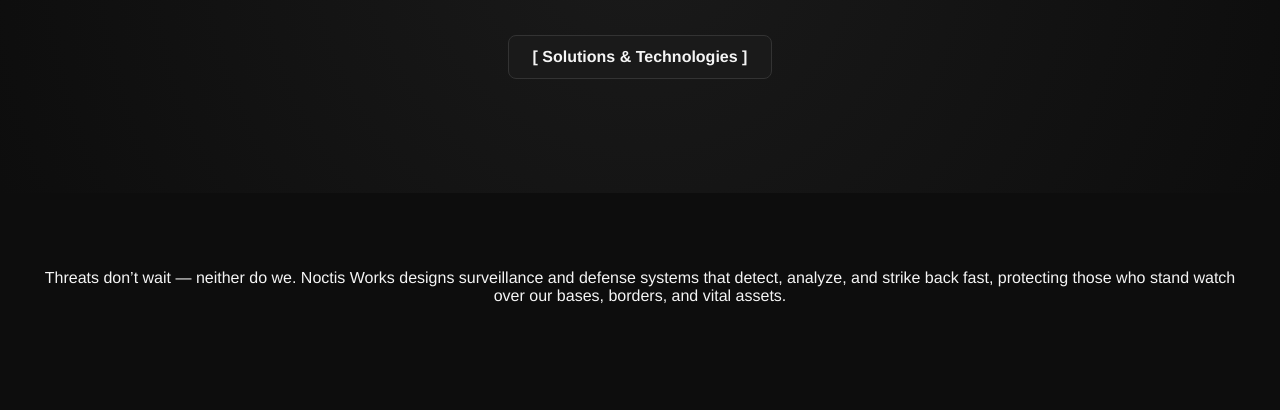
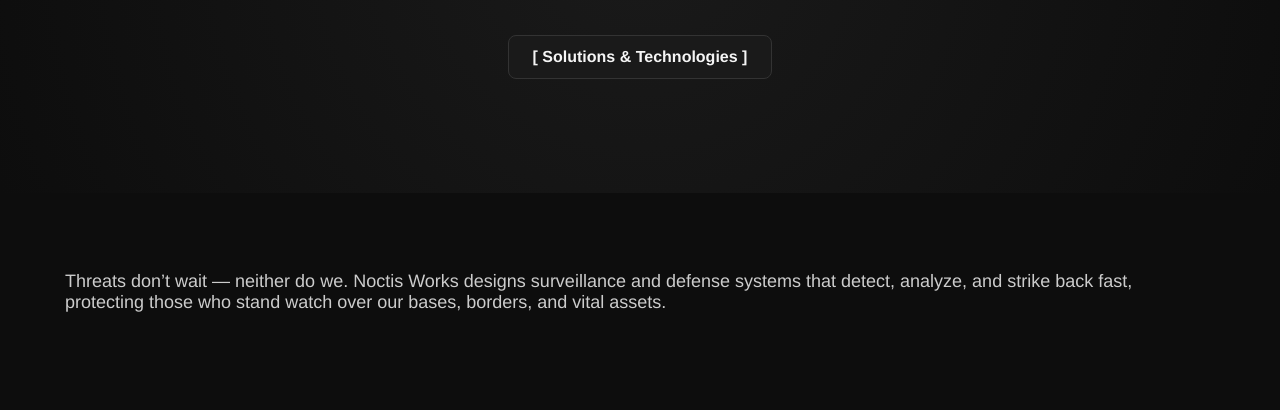
Before and after one commit to noctisworks/noctisworks.github.io, a plain HTML site: page index.html in a window 1280 px wide. Shown: the part 390-800 px from the top of the page. Drawn offline with Linux system fonts and the light colour scheme.

Commit message:
Update index.css

```diff
--- a/index.css
+++ b/index.css
@@ -71,11 +71,12 @@ a:hover {
     transition: opacity 0.8s ease;
 }
 
-.hero p {
+p {
     font-size: 18px;
     margin-bottom: 30px;
     padding: 0 25px;
     color: #CCCCCC;
+    text-align: left;
 }
 
 #hero-headline {
```
